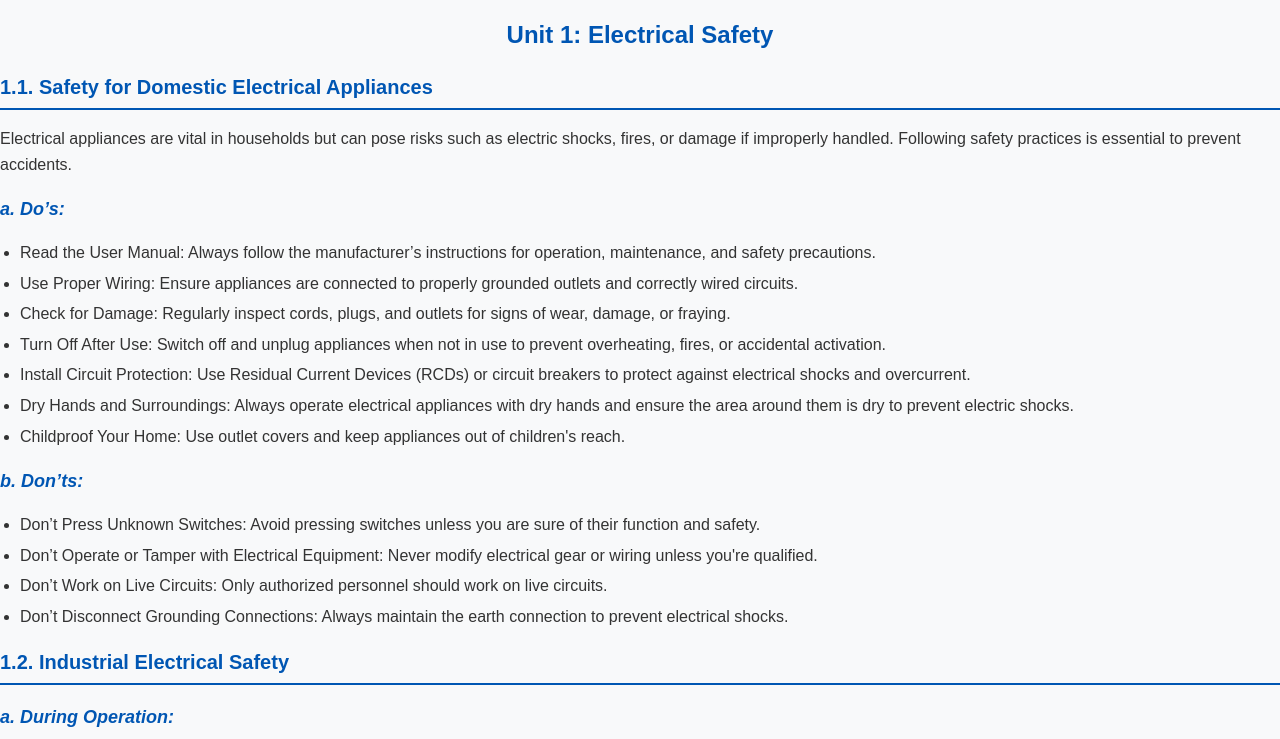
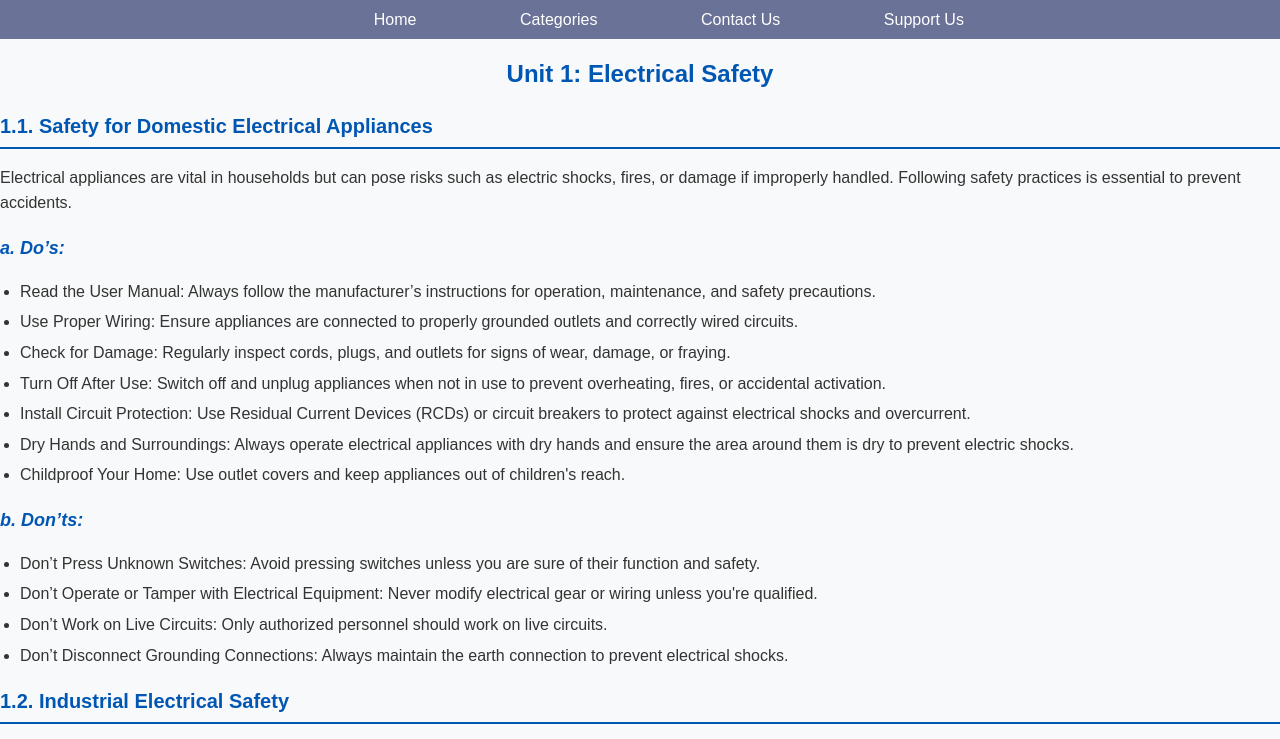
Before and after one commit to s7man/My-Website, a plain HTML site: page Notes/ETnC/U1.html in a window 1280 px wide. Shown: the top 739 px of the page. Drawn offline with Linux system fonts and the light colour scheme.

Commit message:
change navbar

```diff
--- a/Notes/ETnC/U1.html
+++ b/Notes/ETnC/U1.html
@@ -7,7 +7,12 @@
     <link rel="stylesheet" href="../../style.css">
 </head>
 <body>
-
+    <nav>
+        <a href="../../index.html">Home</a>
+        <a href="#">Categories</a>
+        <a href="#">Contact Us</a>
+        <a href="../../support and contact/support.html">Support Us</a>
+      </nav>
     <div class="ntxt">
 
     <h1>Unit 1: Electrical Safety</h1>
--- a/style.css
+++ b/style.css
@@ -28,16 +28,19 @@ font-size: small;
 /* Navigation */
 nav {
   background: #6a7297;
-  padding: 10px 0;
+  padding: 5px 0;
   text-align: center;
+  display: flex;
+  justify-content: center;
+  align-items: center;
 }
 nav a {
   color: white;
   text-decoration: none;
-  padding: 1.3vh 1.3vw;
+  padding: 0.2vh 1.8vw;
   margin-left: 4.5vw;
   margin-left: 4.5vw;
-  display: inline-block;
+  /* display: inline-block; */
   font-weight: normal;
   transition: background 0.4s ease;
   }
```
Also changed, not shown: index.html (+1 -1 lines), support and contact/support.html (added, +16 -0 lines).
